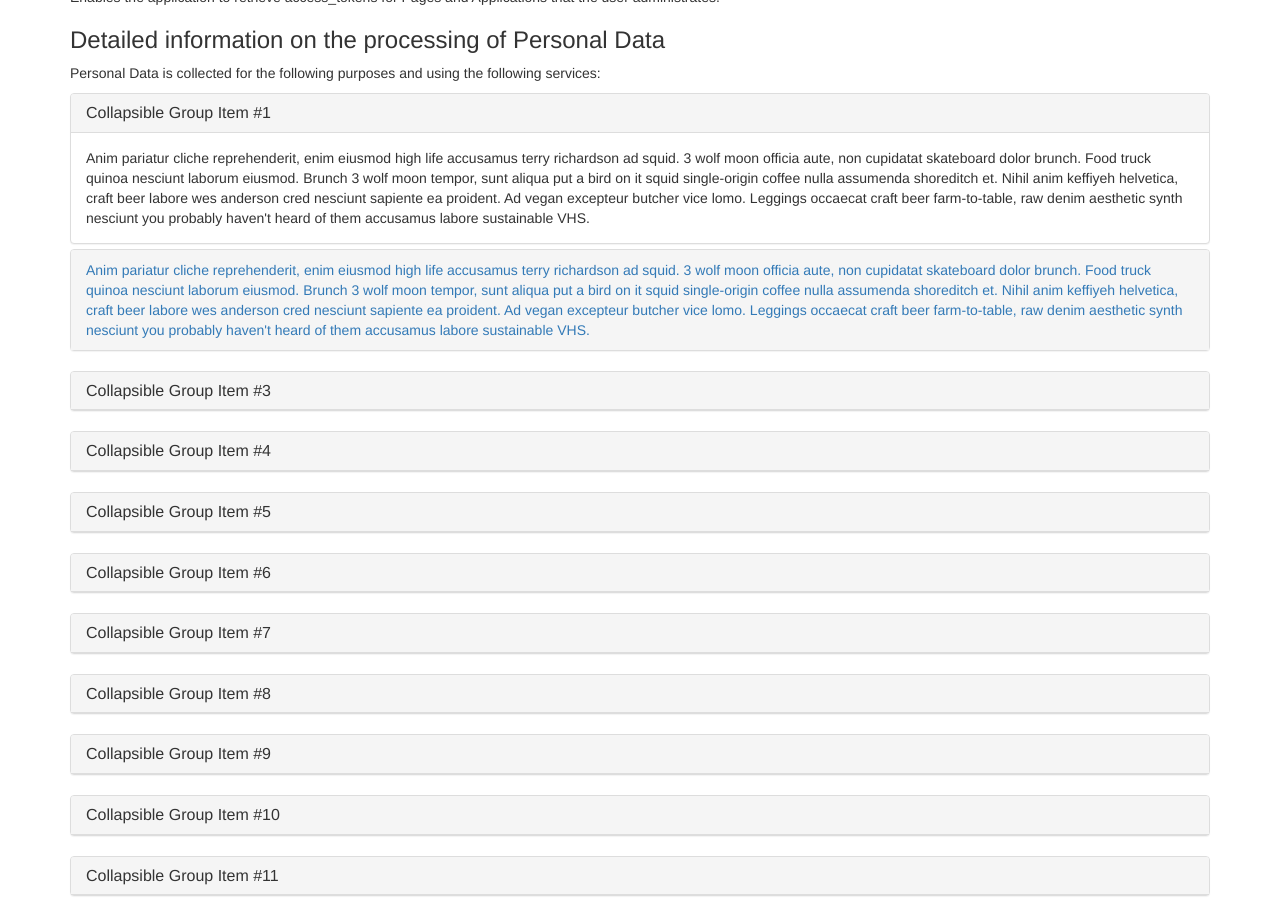
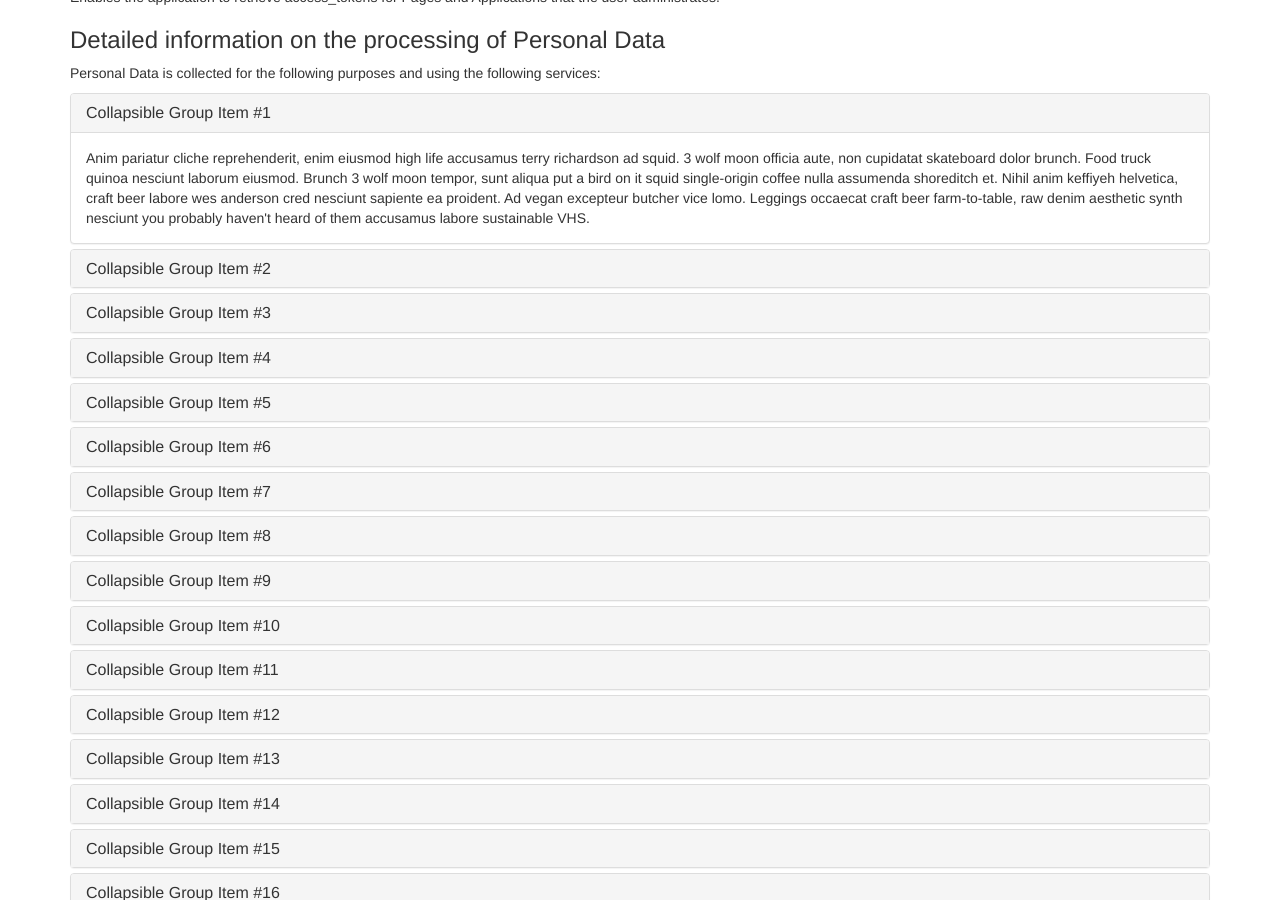
Before and after one commit to hub4hugs/hub4hugs.github.io, a Jekyll site: the page built from cookie.html, in a window 1280 px wide and 900 px high, scrolled down 2279 px. Built offline with Jekyll 4.4.1, drawn with Linux system fonts in a browser that asks for light colours; comment, search, counter and statistics services are not loaded.

Commit message:
edit collapse items

```diff
--- a/cookie.html
+++ b/cookie.html
@@ -137,26 +137,29 @@ canonical: https://hub4hugs.github.io
         <!-- Collapse list -->
 		<div class="panel-group" id="accordion" role="tablist" aria-multiselectable="true">
 		  <div class="panel panel-default">
-		    <div class="panel-heading" role="tab" id="heading1">
+		    <div class="panel-heading" role="tab" id="headingOne">
 		      <h4 class="panel-title">
-		        <a role="button" data-toggle="collapse" data-parent="#accordion" href="#collapse1" aria-expanded="true" aria-controls="collapse1">
+		        <a role="button" data-toggle="collapse" data-parent="#accordion" href="#collapseOne" aria-expanded="true" aria-controls="collapseOne">
 		          Collapsible Group Item #1
 		        </a>
 		      </h4>
 		    </div>
-		    <div id="collapse1" class="panel-collapse collapse in" role="tabpanel" aria-labelledby="heading1">
+		    <div id="collapseOne" class="panel-collapse collapse in" role="tabpanel" aria-labelledby="headingOne">
 		      <div class="panel-body">
 		        Anim pariatur cliche reprehenderit, enim eiusmod high life accusamus terry richardson ad squid. 3 wolf moon officia aute, non cupidatat skateboard dolor brunch. Food truck quinoa nesciunt laborum eiusmod. Brunch 3 wolf moon tempor, sunt aliqua put a bird on it squid single-origin coffee nulla assumenda shoreditch et. Nihil anim keffiyeh helvetica, craft beer labore wes anderson cred nesciunt sapiente ea proident. Ad vegan excepteur butcher vice lomo. Leggings occaecat craft beer farm-to-table, raw denim aesthetic synth nesciunt you probably haven't heard of them accusamus labore sustainable VHS.
 		      </div>
 		    </div>
 		  </div>
 		  <div class="panel panel-default">
-		    <div class="panel-heading" role="tab" id="heading21		      <h4 class="panel-title">
-		        <a class="collapsed" role="button" data-toggle="collapse" data-parent="#accordion" href="#collapse21ria-expanded="false" aria-controls="collapse21		          Collapsible Group Item #2
+		    <div class="panel-heading" role="tab" id="headingTwo">
+		      <h4 class="panel-title">
+		        <a class="collapsed" role="button" data-toggle="collapse" data-parent="#accordion" href="#collapseTwo" aria-expanded="false" aria-controls="collapseTwo">
+		          Collapsible Group Item #2
 		        </a>
 		      </h4>
 		    </div>
-		    <div id="collapse21lass="panel-collapse collapse" role="tabpanel" aria-labelledby="heading21		      <div class="panel-body">
+		    <div id="collapseTwo" class="panel-collapse collapse" role="tabpanel" aria-labelledby="headingTwo">
+		      <div class="panel-body">
 		        Anim pariatur cliche reprehenderit, enim eiusmod high life accusamus terry richardson ad squid. 3 wolf moon officia aute, non cupidatat skateboard dolor brunch. Food truck quinoa nesciunt laborum eiusmod. Brunch 3 wolf moon tempor, sunt aliqua put a bird on it squid single-origin coffee nulla assumenda shoreditch et. Nihil anim keffiyeh helvetica, craft beer labore wes anderson cred nesciunt sapiente ea proident. Ad vegan excepteur butcher vice lomo. Leggings occaecat craft beer farm-to-table, raw denim aesthetic synth nesciunt you probably haven't heard of them accusamus labore sustainable VHS.
 		      </div>
 		    </div>
```
